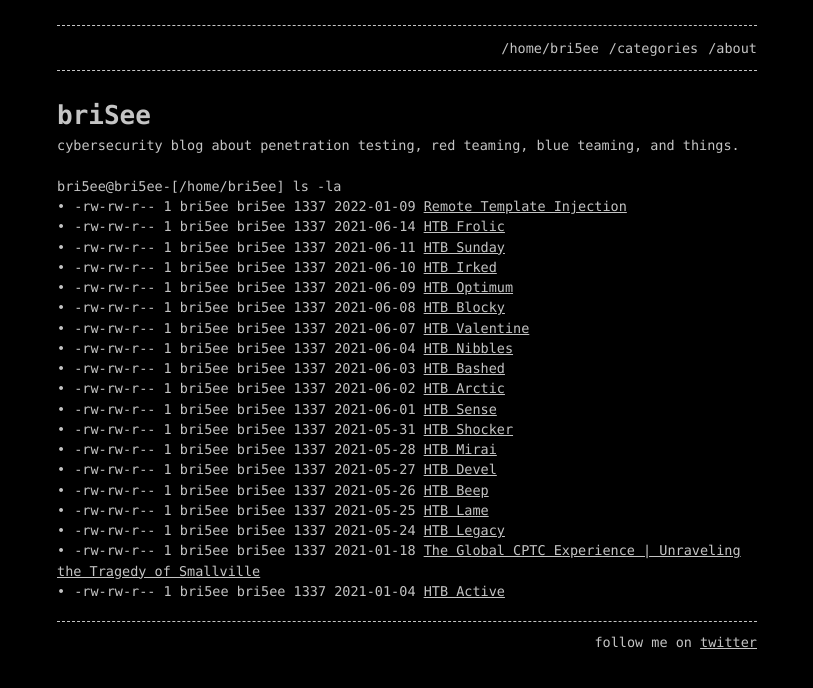
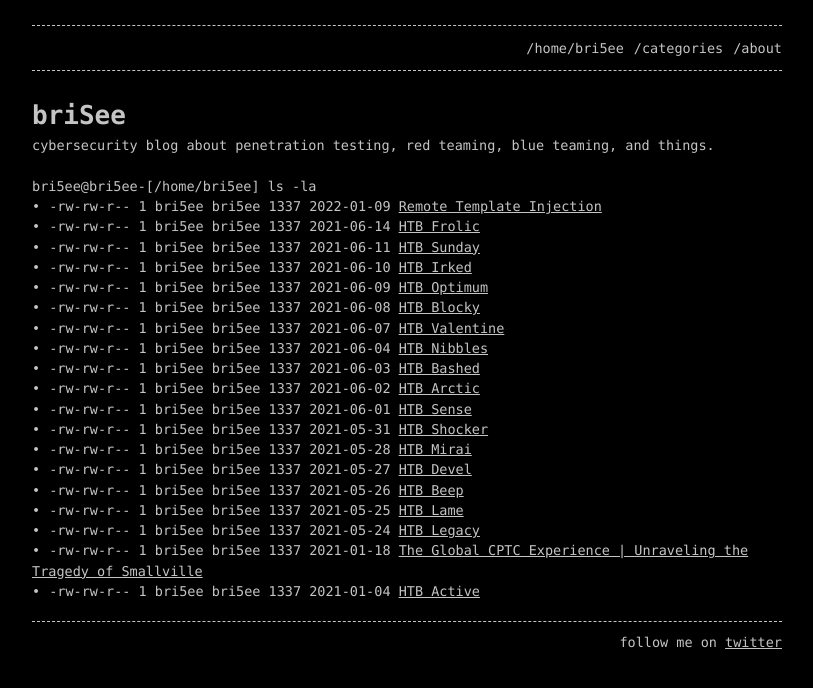
Before and after one commit to notbricey/brisee.github.io, a Jekyll site: the page built from index.md, in a window 1280 px wide. Shown: the top 688 px of the page, without its empty margins (233-1046 px from the left). Built offline with Jekyll 4.4.1, drawn with Linux system fonts in a browser that asks for light colours.

Commit message:
Update base.scss

```diff
--- a/_sass/base.scss
+++ b/_sass/base.scss
@@ -8,7 +8,7 @@ $base-font-size:       13.5px !default;
 $mobile-font-size:     13.5px !default;
 $base-line-height:     1.5 !default;
 $container-width:      90% !default;
-$container-max-width:  700px !default;
+$container-max-width:  750px !default;
 
 /**
  * Global
```
